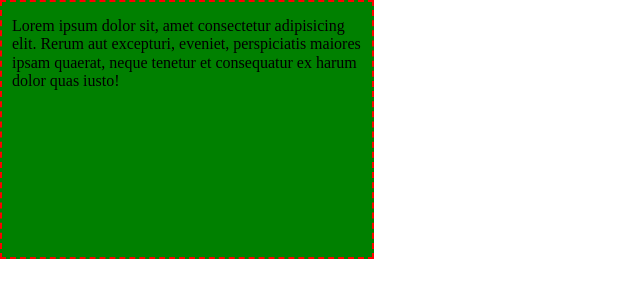
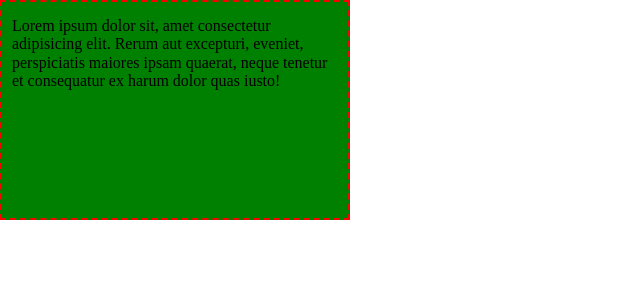
Before and after one commit to vlada-dovbysh/HW-11, a plain HTML site: page index.html in a window 1280 px wide. Shown: the whole page, without its empty margins (0-640 px from the left). Drawn offline with nearby package versions, Linux system fonts and the light colour scheme.

Commit message:
changed box-sizing

```diff
--- a/css/style.css
+++ b/css/style.css
@@ -1,3 +1,7 @@
+p {
+    box-sizing: border-box;
+}
+
 .text {
     width: 350px;
     height: 220px;
```
